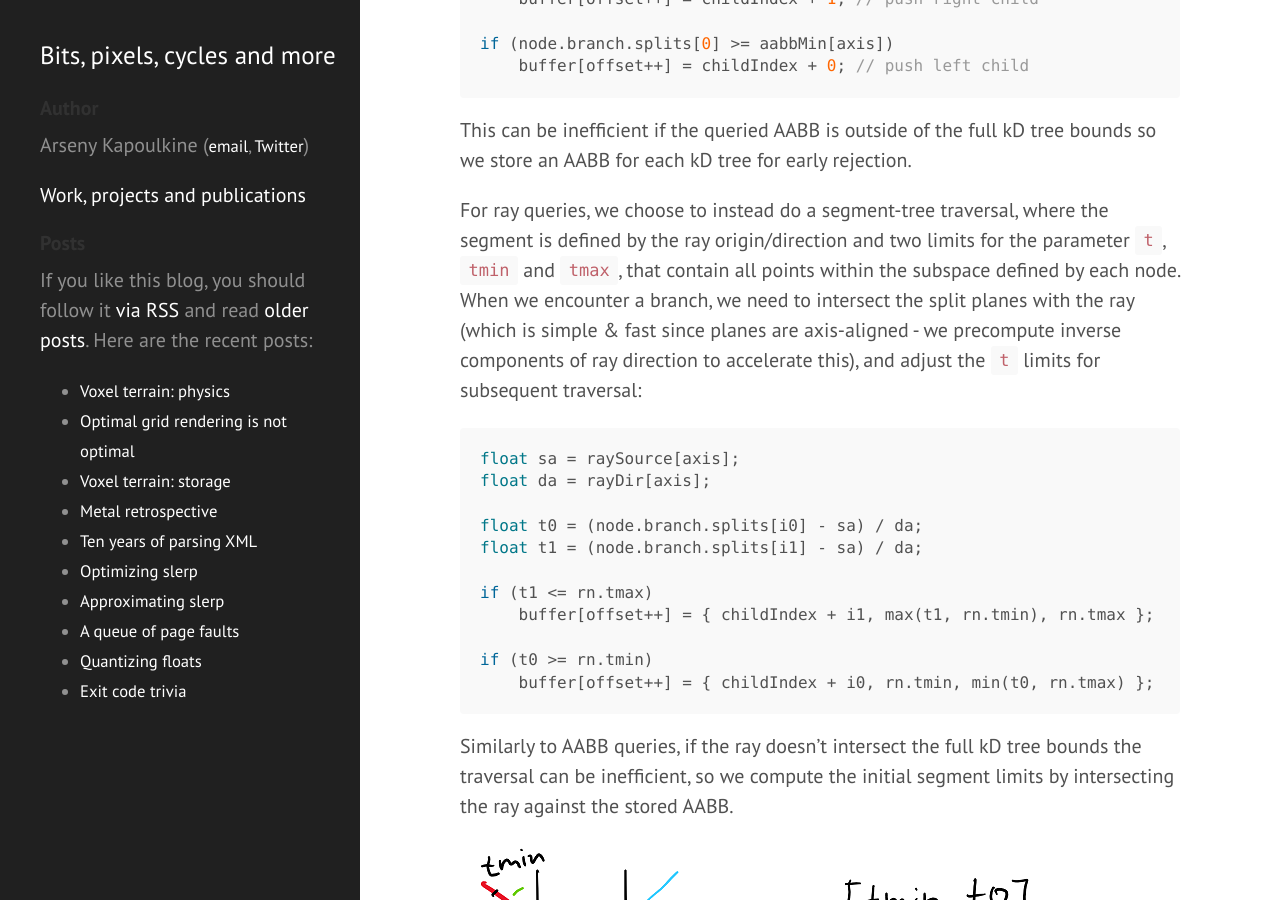
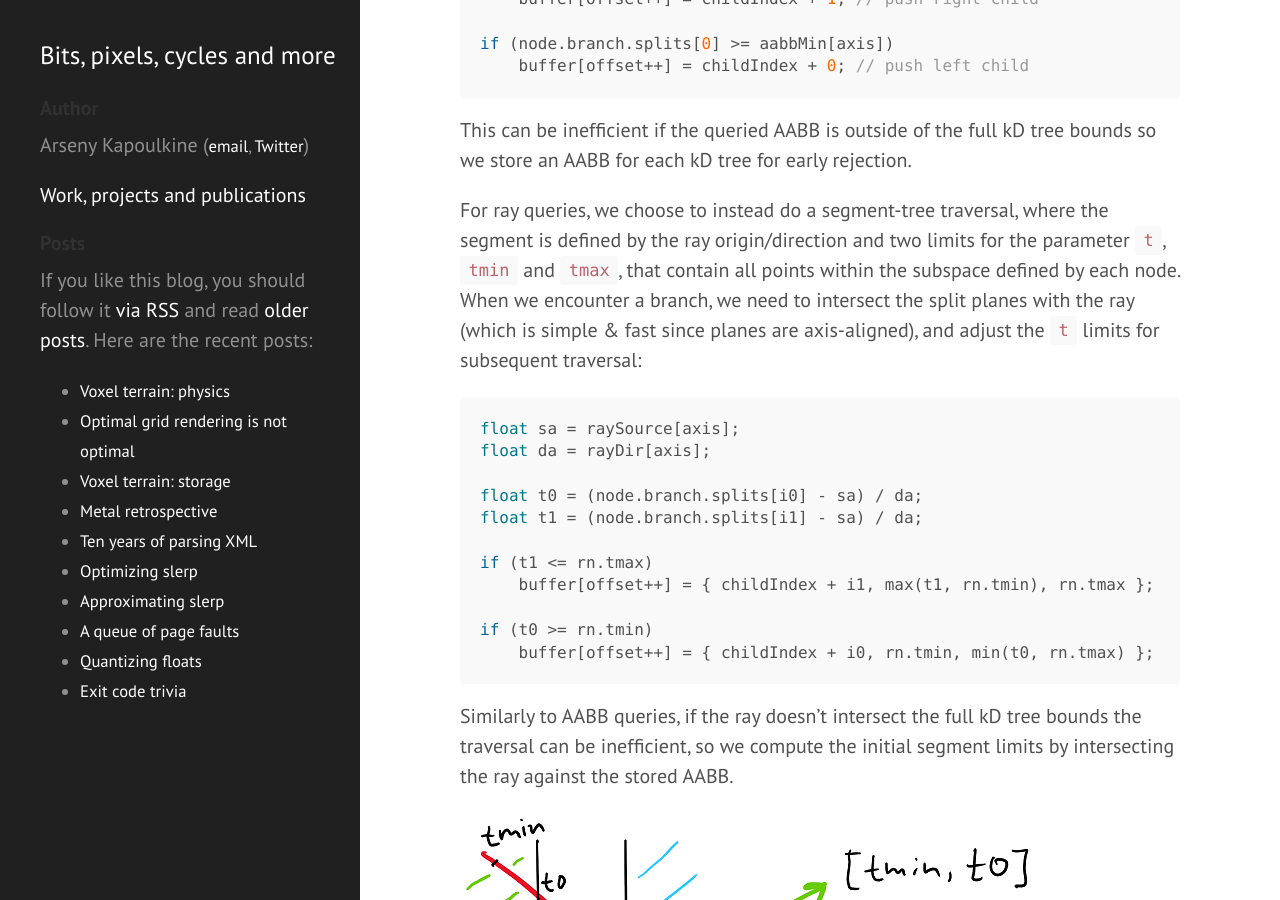
Before and after one commit to zeux/zeux.github.io, a Jekyll site: the page built from _posts/2017-12-30-voxel-terrain-physics.md, in a window 1280 px wide and 900 px high, scrolled down 11207 px. Built offline with Jekyll 4.4.1, drawn with Linux system fonts in a browser that asks for light colours.

Commit message:
Oops, we actually don't precompute direction inverses any more for accuracy :)

````diff
--- a/_posts/2017-12-30-voxel-terrain-physics.md
+++ b/_posts/2017-12-30-voxel-terrain-physics.md
@@ -165,7 +165,7 @@ if (node.branch.splits[0] >= aabbMin[axis])
 
 This can be inefficient if the queried AABB is outside of the full kD tree bounds so we store an AABB for each kD tree for early rejection.
 
-For ray queries, we choose to instead do a segment-tree traversal, where the segment is defined by the ray origin/direction and two limits for the parameter `t`, `tmin` and `tmax`, that contain all points within the subspace defined by each node. When we encounter a branch, we need to intersect the split planes with the ray (which is simple & fast since planes are axis-aligned - we precompute inverse components of ray direction to accelerate this), and adjust the `t` limits for subsequent traversal:
+For ray queries, we choose to instead do a segment-tree traversal, where the segment is defined by the ray origin/direction and two limits for the parameter `t`, `tmin` and `tmax`, that contain all points within the subspace defined by each node. When we encounter a branch, we need to intersect the split planes with the ray (which is simple & fast since planes are axis-aligned), and adjust the `t` limits for subsequent traversal:
 
 ```cpp
 float sa = raySource[axis];
````
